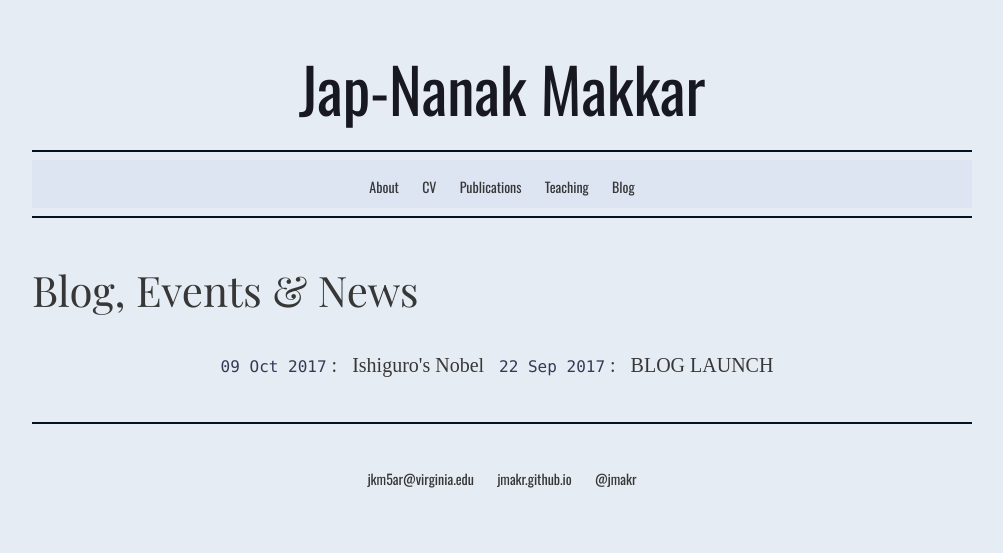
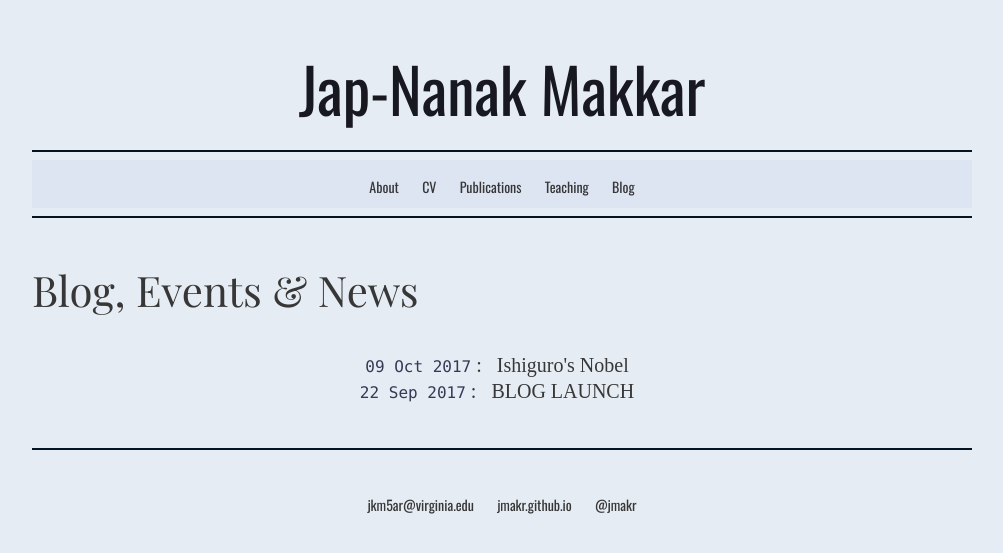
Before and after one commit to jmakr/jmakr.github.io, a Jekyll site: the page built from blog/index.html, in a window 1280 px wide. Shown: the top 553 px of the page, without its empty margins (138-1141 px from the left). Built offline with Jekyll 4.4.1, drawn with Linux system fonts in a browser that asks for light colours; some web fonts are replaced.

Commit message:
Update index.html

```diff
--- a/blog/index.html
+++ b/blog/index.html
@@ -9,6 +9,6 @@ title: Blog, Events & News
 	<ul class="posts">
 
 	  {% for post in site.posts %}
-	    <li><span style="font-family: Monaco, 'Courier New', monospace; font-size: 16px; color: #333a56;">{{ post.date | date_to_string }}</span> : <a href="{{ post.url }}" title="{{ post.title }}">{{ post.title }}</a></li>
+	    <li><span style="font-family: Monaco, 'Courier New', monospace; font-size: 16px; color: #333a56;">{{ post.date | date_to_string }}</span> : <a href="{{ post.url }}" title="{{ post.title }}">{{ post.title }}</a><br></li>
 	  {% endfor %}
 	</ul>
```
